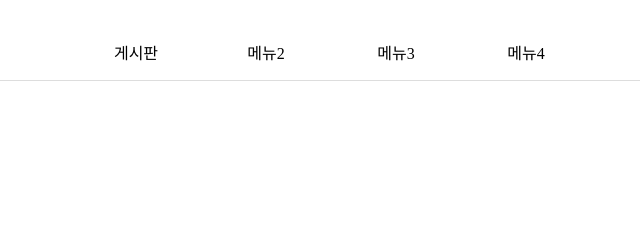
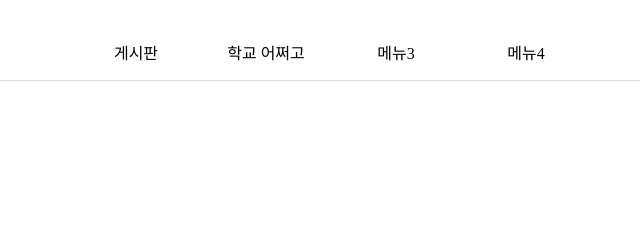
Before and after one commit to hyungmin2301/test1, a plain HTML site: page index.html in a window 1280 px wide. Shown: the top 229 px of the page, 640-1280 px from the left. Drawn offline with Linux system fonts and the light colour scheme.

Commit message:
Update index.html

```diff
--- a/index.html
+++ b/index.html
@@ -24,7 +24,7 @@
                 </ul>
             </li>
             <li>
-                <a href="#">메뉴2</a>
+                <a href="history.html">학교 어쩌고</a>
                 <ul class="sub_m">
                     <li><a href="#">메뉴2-1</a>
                     <a href="#">메뉴2-2</a>
```
